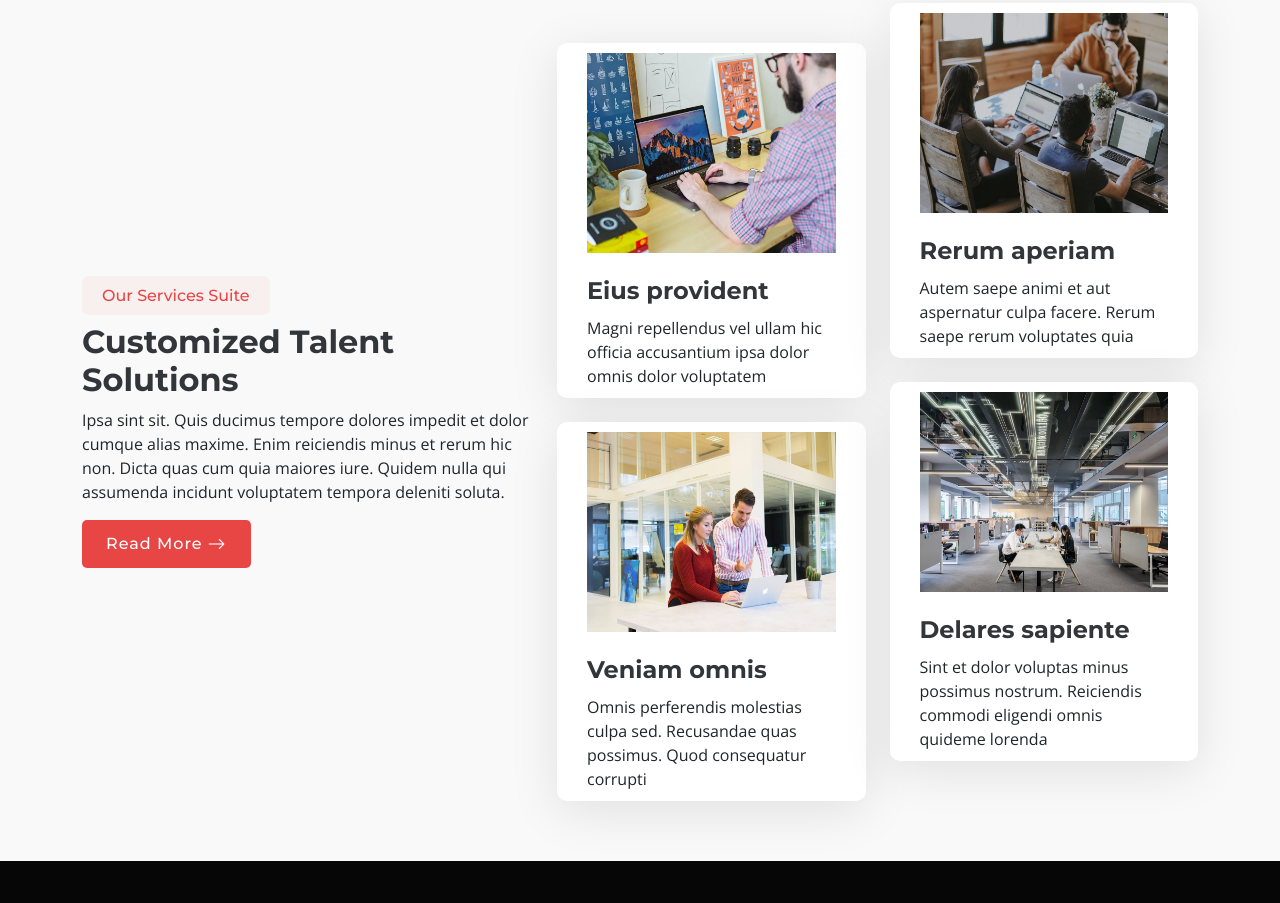
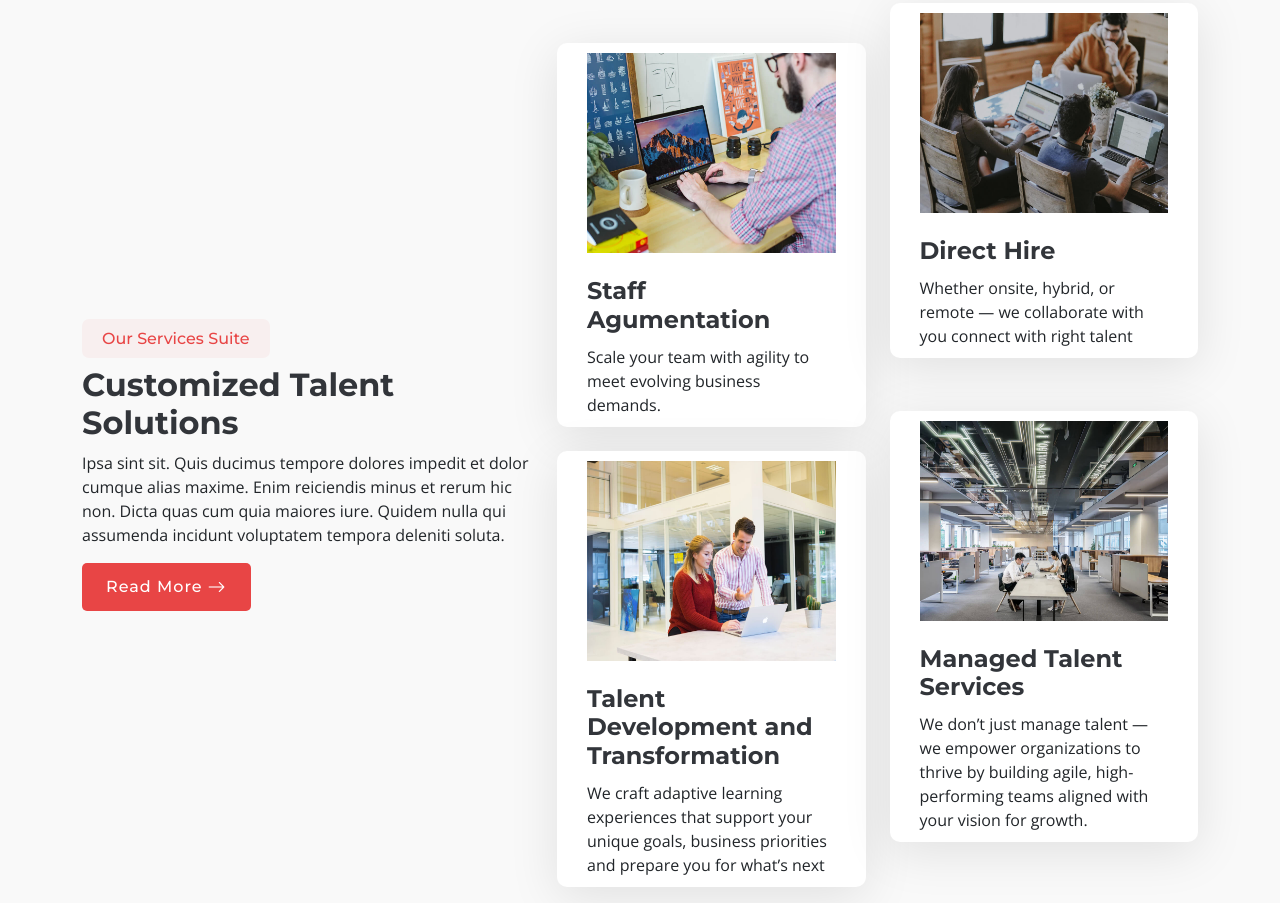
Before and after one commit to shivaks86/ZenithConsulting, a plain HTML site: page index.html in a window 1280 px wide. Shown: the part 897-1800 px from the top of the page. Drawn offline with nearby package versions, Linux system fonts and the light colour scheme; a web font is replaced by a local one.

Commit message:
changes to content in index.html

```diff
--- a/index.html
+++ b/index.html
@@ -124,33 +124,32 @@
               <div class="col-md-6" data-aos="fade-up" data-aos-delay="200">
                 <div class="icon-box">
                   <img class="img-fluid" src="assets/img/blog/blog-2.jpg">
-                  <h3>Eius provident</h3>
-                  <p>Magni repellendus vel ullam hic officia accusantium ipsa dolor omnis dolor voluptatem</p>
+                  <h3>Staff Agumentation</h3>
+                  <p>Scale your team with agility to meet evolving business demands.</p>
                 </div>
               </div> <!-- End Icon Box -->
 
               <div class="col-md-6" data-aos="fade-up" data-aos-delay="300">
                 <div class="icon-box">
                   <img class="img-fluid" src="assets/img/blog/blog-3.jpg">
-                  <h3>Rerum aperiam</h3>
-                  <p>Autem saepe animi et aut aspernatur culpa facere. Rerum saepe rerum voluptates quia</p>
+                  <h3>Direct Hire</h3>
+                  <p>Whether onsite, hybrid, or remote — we collaborate with you connect with right talent</p>
                 </div>
               </div> <!-- End Icon Box -->
 
               <div class="col-md-6" data-aos="fade-up" data-aos-delay="400">
                 <div class="icon-box">
                   <img class="img-fluid" src="assets/img/blog/blog-4.jpg">
-                  <h3>Veniam omnis</h3>
-                  <p>Omnis perferendis molestias culpa sed. Recusandae quas possimus. Quod consequatur corrupti</p>
+                  <h3>Talent Development and Transformation</h3>
+                  <p>We craft adaptive learning experiences that support your unique goals, business priorities and prepare you for what’s next</p>
                 </div>
               </div> <!-- End Icon Box -->
 
               <div class="col-md-6" data-aos="fade-up" data-aos-delay="500">
                 <div class="icon-box">
                   <img class="img-fluid" src="assets/img/blog/blog-5.jpg">
-                  <h3>Delares sapiente</h3>
-                  <p>Sint et dolor voluptas minus possimus nostrum. Reiciendis commodi eligendi omnis quideme lorenda
-                  </p>
+                  <h3>Managed Talent Services</h3>
+                  <p>We don’t just manage talent — we empower organizations to thrive by building agile, high-performing teams aligned with your vision for growth.</p>
                 </div>
               </div> <!-- End Icon Box -->
 
```
